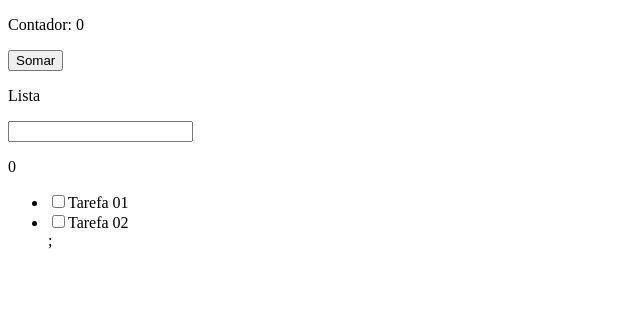
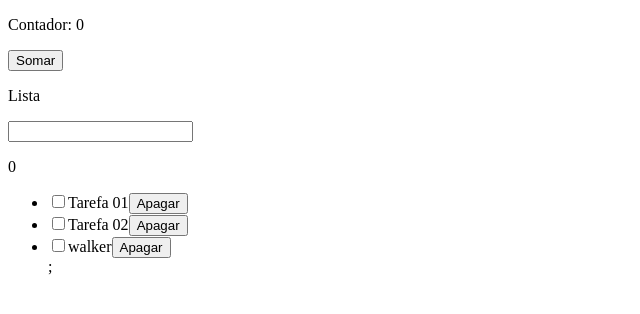
Before and after one commit to WalkerBrum/react-typescript, a React (Create React App) app: page /pagina-inicial in a window 1280 px wide. Shown: the top 314 px of the page, without its empty margins (0-640 px from the left). Built offline with nearby package versions, Linux system fonts and the light colour scheme; data requests are answered from the project's data file.

Commit message:
feat: fineshed crud

```diff
--- a/mock/db.json
+++ b/mock/db.json
@@ -9,6 +9,11 @@
       "id": 2,
       "title": "Tarefa 02",
       "isCompleted": false
+    },
+    {
+      "title": "walker",
+      "isCompleted": false,
+      "id": 3
     }
   ]
 }
--- a/src/app/pages/dashboard/Dashboard.tsx
+++ b/src/app/pages/dashboard/Dashboard.tsx
@@ -23,18 +23,17 @@ export const Dashboard = () => {
             //Deve usar o then para tratar promisso com useEffect por precisar escrever menos código
             .then((result) => {
                 if (result instanceof ApiException) {
-
                     alert(result.message);
 
                 } else {
-
                     setLista(result);
                 }
             });
     }, []);
+
+    // Adicionar tarefa ao apertar tecla enter
     const handleInputKeyDown: React.KeyboardEventHandler<HTMLInputElement> = useCallback((e) => {
         if (e.key === 'Enter') {
-
             // Função trim remove os espaços de uma string
             if (e.currentTarget.value.trim().length === 0) return;
 
@@ -42,22 +41,73 @@ export const Dashboard = () => {
 
             e.currentTarget.value = '';
 
+            // Validação para não adicionar coisas repetidas na lista
+            if (lista.some((listItem) => listItem.title === value)) return;
+
+            TarefasService.create({
+                title: value,
+                isCompleted: false
+            })
+            .then((result) => {
+                if (result instanceof ApiException) {
+                    alert(result.message);
+                } else {
                     // Forma errada de fazer
                     // setLista([...lista, e.currentTarget.value]);
                     setLista((oldLista) => {
-                // Validação para não adicionar coisas repetidas na lista
-                if (oldLista.some((ListItem) => ListItem.title === value)) return oldLista;
-
-                return [
+                        return[
                             ...oldLista,
                             {
+                                title: value,
+                                isCompleted: false,
                                 id: oldLista.length,
-                        title: value,
-                        isCompleted: false
-                    }];
+                            }
+                        ];
+                    });
+                }
             });
         }
     }, [lista]);
+
+    const handleToggleComplete = useCallback((id: number) => {
+        const tarefaToUpdate = lista.find((tarefa) => tarefa.id === id);
+
+        if (!tarefaToUpdate) return;
+
+        TarefasService.updateById(id, {
+            ...tarefaToUpdate,
+            isCompleted: !tarefaToUpdate.isCompleted
+        })
+        .then((result) => {
+            if (result instanceof ApiException) {
+                alert(result.message);
+
+            } else {
+                setLista(oldLista => {
+                    return oldLista.map(oldListItem => {
+                        if (oldListItem.id === id) return result;
+                        return oldListItem;
+                    })
+                });
+            }
+        });
+
+
+    }, [lista]);
+
+    const handleDelete = useCallback((id: number) => {
+        TarefasService.deleteById(id)
+          .then((result) => {
+            if (result instanceof ApiException) {
+              alert(result.message);
+            } else {
+              setLista(oldLista => {
+                return oldLista.filter(oldListItem => oldListItem.id !== id);
+              });
+            }
+          });
+      }, []);
+
     return (
         <div>
             <p>Contador: {counterRef.current.counter}</p>
@@ -75,21 +125,12 @@ export const Dashboard = () => {
                         <input
                             type='checkbox'
                             checked={listItem.isCompleted}
-                            onChange={() => {
-                                setLista(oldLista => {
-                                    return oldLista.map(oldListItem => {
-                                        const newisCompleted = oldListItem.title === listItem.title
-                                            ? !oldListItem.isCompleted
-                                            : oldListItem.isCompleted
-                                        return {
-                                            ...oldListItem,
-                                            isCompleted: newisCompleted
-                                        }
-                                    })
-                                })
-                            }}
+                            onChange={() => handleToggleComplete(listItem.id)}
                         />
+
                         {listItem.title}
+
+                        <button onClick={() => handleDelete(listItem.id)}>Apagar</button>
                     </li>;
                 })};
             </ul>
--- a/src/app/shared/services/api/tarefas/TarefasService.ts
+++ b/src/app/shared/services/api/tarefas/TarefasService.ts
@@ -3,9 +3,9 @@ import { ApiException } from "../ErrorException";
 
 
 export interface ITarefa {
-    id: number,
-    title: string,
-    isCompleted: boolean,
+    id: number;
+    title: string;
+    isCompleted: boolean;
 };
 
 const getAll =  async (): Promise<ITarefa[] | ApiException> => {
@@ -38,7 +38,7 @@ const create = async (dataToCreate: Omit<ITarefa, 'id'>): Promise<ITarefa[] | Ap
     }
 };
 
-const updateById = async (id: string, dataToUpdate: ITarefa): Promise<ITarefa[] | ApiException> => {
+const updateById = async (id: number, dataToUpdate: ITarefa): Promise<ITarefa[] | ApiException> => {
     try {
         const { data } = await Api().put(`/tarefas${id}`, dataToUpdate);
         return data;
@@ -48,7 +48,7 @@ const updateById = async (id: string, dataToUpdate: ITarefa): Promise<ITarefa[]
     }
 };
 
-const deleteById = async (id: string): Promise<undefined | ApiException> => {
+const deleteById = async (id: number): Promise<undefined | ApiException> => {
     try {
         await Api().delete(`/tarefas${id}`);
         return undefined;
```
Lines whose indentation alone changed are shown as unchanged.
